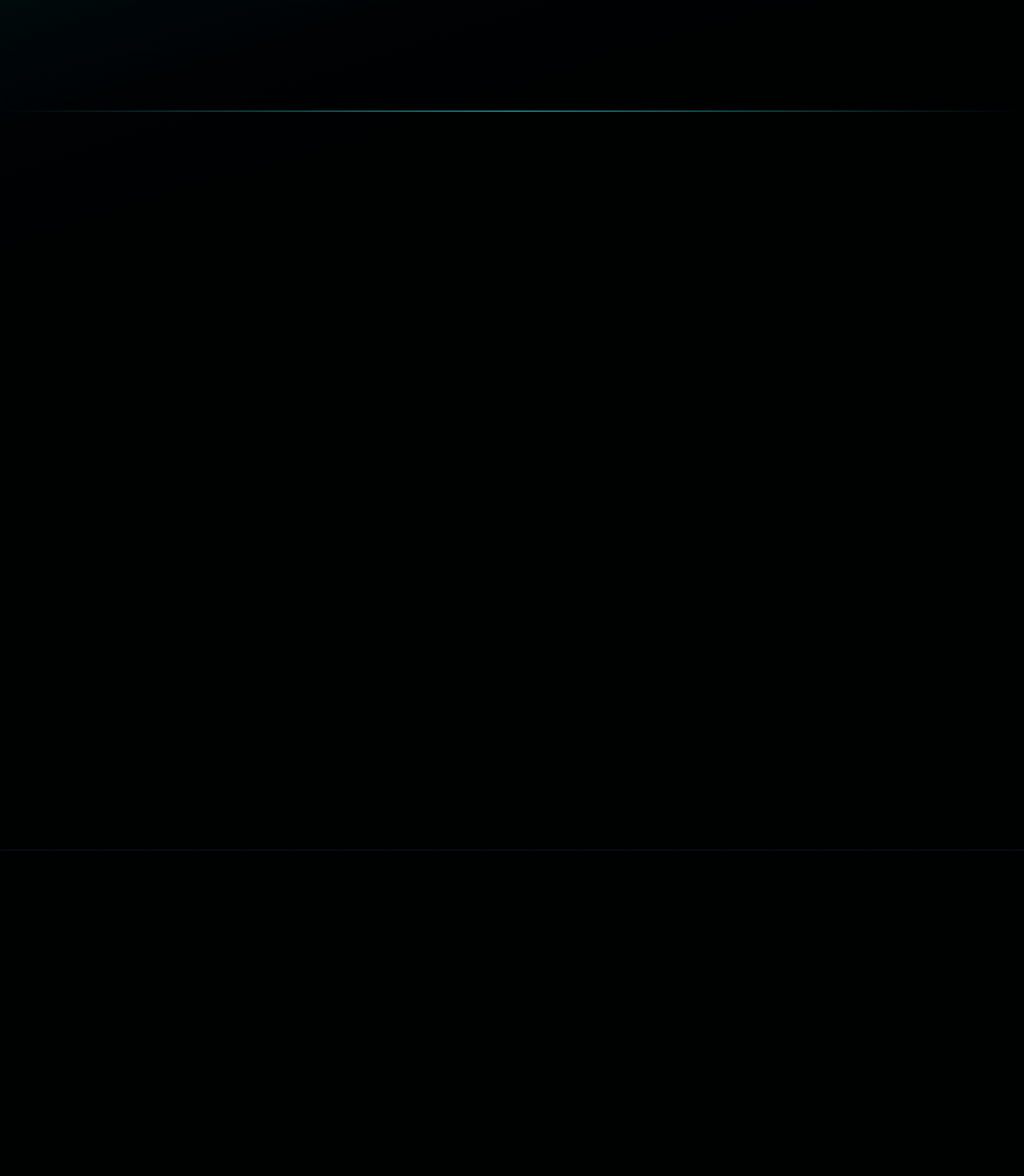
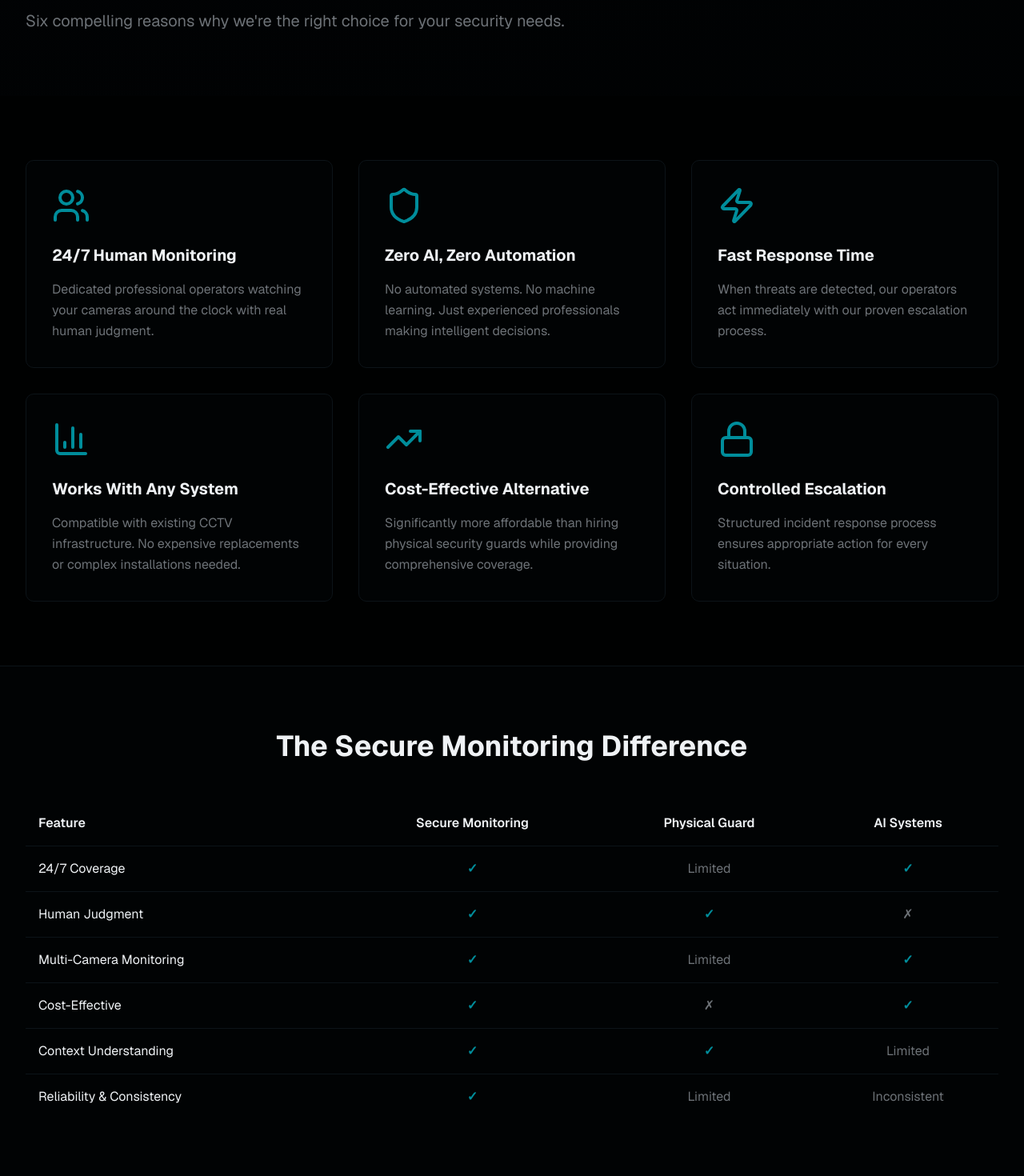
Before and after one commit to 3v8lmortyl-max/secure-monitoring-website-, a Next.js app: page /why-us in a window 1280 px wide. Shown: the part 140-1610 px from the top of the page at 80% size. Built offline with nearby package versions, Linux system fonts and the light colour scheme.

Commit message:
Restore: revert app/why-us/page.tsx to last working commit to fix Vercel build

```diff
--- a/app/why-us/page.tsx
+++ b/app/why-us/page.tsx
@@ -1,68 +1,62 @@
 import { Shield, Zap, Users, BarChart3, Lock, TrendingUp } from 'lucide-react'
-import Link from 'next/link'
-import { ChevronRight } from 'lucide-react'
-import type { Metadata } from 'next'
-
-export const metadata: Metadata = {
-  title: 'Why Choose Us',
-  description: 'Six compelling reasons why Secure Monitoring is the right choice: 24/7 human monitoring, zero AI, fast response times, and more.',
-}
 
 const reasons = [
-  { icon: Users, title: '24/7 Human Monitoring', description: 'Dedicated professional operators watching your cameras around the clock with real human judgment and contextual understanding.' },
-  { icon: Shield, title: 'Zero AI, Zero Automation', description: 'No automated systems. No machine learning. Just experienced professionals making intelligent decisions based on what they actually see.' },
-  { icon: Zap, title: 'Fast Response Time', description: 'When threats are detected, our operators act immediately. Our proven escalation process ensures the right people are notified without delay.' },
-  { icon: BarChart3, title: 'Works With Any System', description: 'Compatible with existing CCTV infrastructure — IP, analog, or hybrid. No expensive replacements or complex installations needed.' },
-  { icon: TrendingUp, title: 'Cost-Effective Alternative', description: 'Significantly more affordable than hiring physical security guards while providing comprehensive, multi-camera coverage.' },
-  { icon: Lock, title: 'Controlled Escalation', description: 'Structured incident response process ensures appropriate action for every situation — from minor alerts to emergency escalation.' },
+  {
+    icon: Users,
+    title: '24/7 Human Monitoring',
+    description: 'Dedicated professional operators watching your cameras around the clock with real human judgment.'
+  },
+  {
+    icon: Shield,
+    title: 'Zero AI, Zero Automation',
+    description: 'No automated systems. No machine learning. Just experienced professionals making intelligent decisions.'
+  },
+  {
+    icon: Zap,
+    title: 'Fast Response Time',
+    description: 'When threats are detected, our operators act immediately with our proven escalation process.'
+  },
+  {
+    icon: BarChart3,
+    title: 'Works With Any System',
+    description: 'Compatible with existing CCTV infrastructure. No expensive replacements or complex installations needed.'
+  },
+  {
+    icon: TrendingUp,
+    title: 'Cost-Effective Alternative',
+    description: 'Significantly more affordable than hiring physical security guards while providing comprehensive coverage.'
+  },
+  {
+    icon: Lock,
+    title: 'Controlled Escalation',
+    description: 'Structured incident response process ensures appropriate action for every situation.'
+  },
 ]
-
-const comparison = [
-  { feature: '24/7 Coverage', sm: true, guard: 'Limited', ai: true },
-  { feature: 'Human Judgment', sm: true, guard: true, ai: false },
-  { feature: 'Multi-Camera Monitoring', sm: true, guard: 'Limited', ai: true },
-  { feature: 'Cost-Effective', sm: true, guard: false, ai: true },
-  { feature: 'Context Understanding', sm: true, guard: true, ai: 'Limited' },
-  { feature: 'Reliability & Consistency', sm: true, guard: 'Limited', ai: 'Inconsistent' },
-]
-
-function Cell({ val }: { val: boolean | string }) {
-  if (val === true) return <span className="text-cyan font-semibold">✓</span>
-  if (val === false) return <span className="text-destructive/70">✗</span>
-  return <span className="text-muted-foreground text-sm">{val}</span>
-}
 
 export default function WhyUs() {
   return (
-    <div className="w-full pt-20">
-
+    <div className="w-full">
       {/* Hero */}
-      <section className="relative py-28 overflow-hidden">
-        <div className="absolute inset-0 bg-gradient-to-br from-primary/10 via-background to-background" />
-        <div className="absolute inset-0 grid-overlay opacity-15" />
-        <div className="scan-line" />
-        <div className="max-w-7xl mx-auto px-4 sm:px-6 lg:px-8 relative z-10">
-          <div className="text-xs tracking-widest uppercase text-cyan font-mono mb-4 reveal">The Difference</div>
-          <h1 className="text-5xl md:text-6xl font-bold mb-6 reveal delay-1">Why Choose Secure Monitoring?</h1>
-          <p className="text-xl text-muted-foreground max-w-3xl leading-relaxed reveal delay-2">
-            Six compelling reasons why businesses choose us over automated systems and physical guards.
+      <section className="py-20 bg-gradient-to-br from-card to-secondary/20">
+        <div className="max-w-7xl mx-auto px-4 sm:px-6 lg:px-8">
+          <h1 className="text-4xl md:text-5xl font-bold mb-6">Why Choose Secure Monitoring?</h1>
+          <p className="text-xl text-muted-foreground max-w-3xl">
+            Six compelling reasons why we're the right choice for your security needs.
           </p>
         </div>
       </section>
 
-      {/* Reasons */}
-      <section className="py-24 bg-background">
+      {/* Reasons Grid */}
+      <section className="py-20 bg-background">
         <div className="max-w-7xl mx-auto px-4 sm:px-6 lg:px-8">
-          <div className="grid grid-cols-1 md:grid-cols-2 lg:grid-cols-3 gap-6">
-            {reasons.map((r, i) => {
-              const Icon = r.icon
+          <div className="grid grid-cols-1 md:grid-cols-2 lg:grid-cols-3 gap-8">
+            {reasons.map((reason, index) => {
+              const Icon = reason.icon
               return (
-                <div key={i} className={`glass p-8 bracket hover:border-cyan/40 transition-all duration-300 group reveal delay-${(i % 3) + 1}`}>
-                  <div className="w-12 h-12 border border-cyan/30 flex items-center justify-center mb-6 group-hover:border-cyan/60 transition-colors">
-                    <Icon size={22} className="text-cyan" />
-                  </div>
-                  <h3 className="font-bold text-lg mb-4 group-hover:text-cyan transition-colors">{r.title}</h3>
-                  <p className="text-sm text-muted-foreground leading-relaxed">{r.description}</p>
+                <div key={index} className="bg-card border border-border rounded-lg p-8 hover:border-accent hover:shadow-lg transition-all">
+                  <Icon className="w-12 h-12 text-primary mb-6" />
+                  <h3 className="font-bold text-xl mb-4">{reason.title}</h3>
+                  <p className="text-muted-foreground leading-relaxed">{reason.description}</p>
                 </div>
               )
             })}
@@ -70,55 +64,59 @@ export default function WhyUs() {
         </div>
       </section>
 
-      {/* Comparison Table */}
-      <section className="py-24 bg-card/40 border-t border-border relative overflow-hidden">
-        <div className="absolute inset-0 grid-overlay opacity-10" />
-        <div className="max-w-7xl mx-auto px-4 sm:px-6 lg:px-8 relative z-10">
-          <div className="text-center mb-14">
-            <div className="text-xs tracking-widest uppercase text-cyan font-mono mb-4 reveal">Comparison</div>
-            <h2 className="text-4xl font-bold reveal delay-1">The Secure Monitoring Difference</h2>
-          </div>
-          <div className="overflow-x-auto reveal delay-2">
-            <div className="glass">
-              <table className="w-full text-sm">
+      {/* Comparison Section */}
+      <section className="py-20 bg-card border-t border-border">
+        <div className="max-w-7xl mx-auto px-4 sm:px-6 lg:px-8">
+          <h2 className="text-3xl md:text-4xl font-bold mb-12 text-center">The Secure Monitoring Difference</h2>
+          <div className="overflow-x-auto">
+            <table className="w-full">
               <thead>
                 <tr className="border-b border-border">
-                    <th className="text-left py-5 px-6 font-semibold text-xs tracking-widest uppercase text-muted-foreground">Feature</th>
-                    <th className="text-center py-5 px-6 font-semibold text-xs tracking-widest uppercase text-cyan">Secure Monitoring</th>
-                    <th className="text-center py-5 px-6 font-semibold text-xs tracking-widest uppercase text-muted-foreground">Physical Guard</th>
-                    <th className="text-center py-5 px-6 font-semibold text-xs tracking-widest uppercase text-muted-foreground">AI Systems</th>
+                  <th className="text-left py-4 px-4 font-semibold">Feature</th>
+                  <th className="text-center py-4 px-4 font-semibold">Secure Monitoring</th>
+                  <th className="text-center py-4 px-4 font-semibold">Physical Guard</th>
+                  <th className="text-center py-4 px-4 font-semibold">AI Systems</th>
                 </tr>
               </thead>
               <tbody>
-                  {comparison.map((row, i) => (
-                    <tr key={i} className="border-b border-border/50 hover:bg-white/[0.02] transition-colors">
-                      <td className="py-4 px-6 font-medium">{row.feature}</td>
-                      <td className="text-center py-4 px-6"><Cell val={row.sm} /></td>
-                      <td className="text-center py-4 px-6"><Cell val={row.guard} /></td>
-                      <td className="text-center py-4 px-6"><Cell val={row.ai} /></td>
+                <tr className="border-b border-border">
+                  <td className="py-4 px-4">24/7 Coverage</td>
+                  <td className="text-center py-4 px-4 text-primary font-semibold">✓</td>
+                  <td className="text-center py-4 px-4 text-muted-foreground">Limited</td>
+                  <td className="text-center py-4 px-4 text-primary font-semibold">✓</td>
                 </tr>
-                  ))}
+                <tr className="border-b border-border">
+                  <td className="py-4 px-4">Human Judgment</td>
+                  <td className="text-center py-4 px-4 text-primary font-semibold">✓</td>
+                  <td className="text-center py-4 px-4 text-primary font-semibold">✓</td>
+                  <td className="text-center py-4 px-4 text-muted-foreground">✗</td>
+                </tr>
+                <tr className="border-b border-border">
+                  <td className="py-4 px-4">Multi-Camera Monitoring</td>
+                  <td className="text-center py-4 px-4 text-primary font-semibold">✓</td>
+                  <td className="text-center py-4 px-4 text-muted-foreground">Limited</td>
+                  <td className="text-center py-4 px-4 text-primary font-semibold">✓</td>
+                </tr>
+                <tr className="border-b border-border">
+                  <td className="py-4 px-4">Cost-Effective</td>
+                  <td className="text-center py-4 px-4 text-primary font-semibold">✓</td>
+                  <td className="text-center py-4 px-4 text-muted-foreground">✗</td>
+                  <td className="text-center py-4 px-4 text-primary font-semibold">✓</td>
+                </tr>
+                <tr className="border-b border-border">
+                  <td className="py-4 px-4">Context Understanding</td>
+                  <td className="text-center py-4 px-4 text-primary font-semibold">✓</td>
+                  <td className="text-center py-4 px-4 text-primary font-semibold">✓</td>
+                  <td className="text-center py-4 px-4 text-muted-foreground">Limited</td>
+                </tr>
+                <tr>
+                  <td className="py-4 px-4">Reliability & Consistency</td>
+                  <td className="text-center py-4 px-4 text-primary font-semibold">✓</td>
+                  <td className="text-center py-4 px-4 text-muted-foreground">Limited</td>
+                  <td className="text-center py-4 px-4 text-muted-foreground">Inconsistent</td>
+                </tr>
               </tbody>
             </table>
-            </div>
-          </div>
-        </div>
-      </section>
-
-      {/* CTA */}
-      <section className="py-24 bg-background">
-        <div className="max-w-4xl mx-auto px-4 text-center">
-          <h2 className="text-4xl font-bold mb-6 reveal">Ready to Make the Switch?</h2>
-          <p className="text-muted-foreground mb-10 max-w-2xl mx-auto reveal delay-1">
-            Join businesses that have already made the upgrade to professional human monitoring. Setup is fast, integration is simple.
-          </p>
-          <div className="flex flex-col sm:flex-row gap-4 justify-center reveal delay-2">
-            <Link href="/contact" className="btn-glow inline-flex items-center justify-center gap-2 bg-primary text-primary-foreground px-8 py-4 text-sm font-semibold tracking-widest uppercase">
-              Contact Us Today <ChevronRight size={14} />
-            </Link>
-            <Link href="/services" className="inline-flex items-center justify-center gap-2 border border-border px-8 py-4 text-sm font-semibold tracking-widest uppercase hover:border-cyan/50 hover:text-cyan transition-all">
-              View Services
-            </Link>
           </div>
         </div>
       </section>
```
Lines whose indentation alone changed are shown as unchanged.
